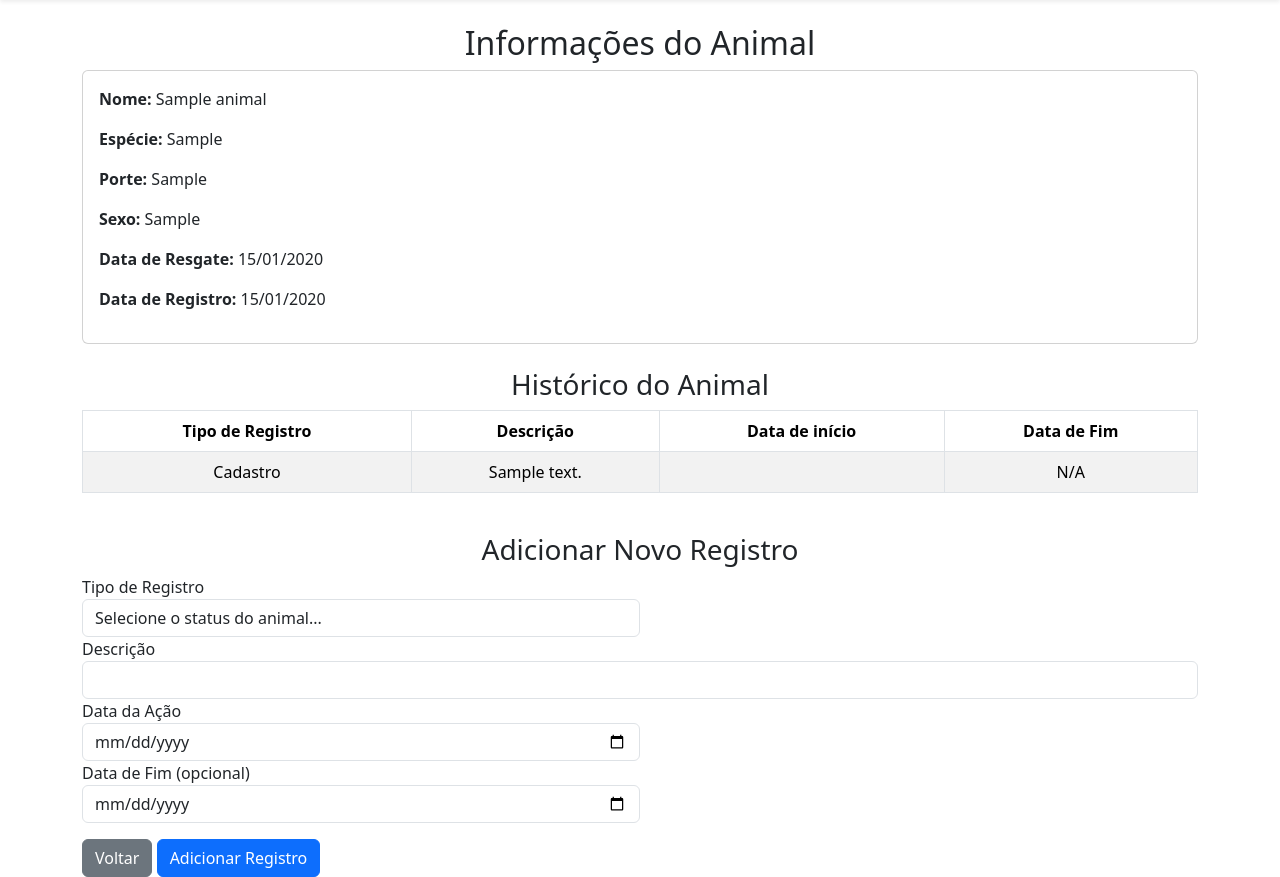
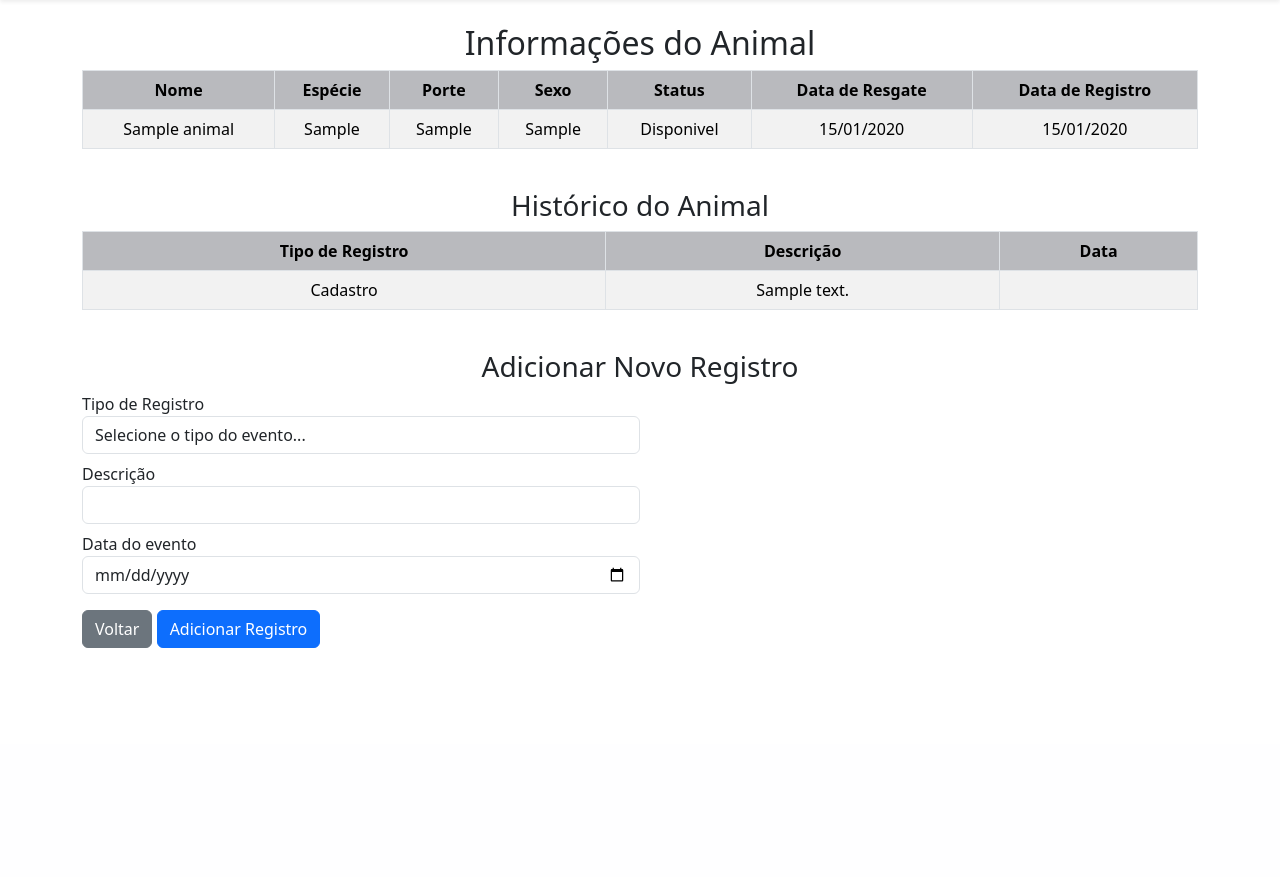
Before and after one commit to joaoflorao/street_pets_rescue, a Flask app: template app/templates/animal_history.html in a window 1280 px wide. Shown: the part 56-933 px from the top of the page. After the commit the page ends 704 px from the top, so only its background shows below. Run offline with Flask 3, Linux system fonts and the light colour scheme; tables that the repository leaves empty hold one stand-in row (values such as "Sample post"); the template is opened without the code that fills it: values that come from a table or form of the project are taken from there, most other values are stand-ins (such as "Sample title", 1, 10 or a date in 2020); some libraries are stand-ins or nearby versions.

Commit message:
[IMP] Implementação de melhorias no layout da tela de histórico do animal

```diff
--- a/app/static/css/style.css
+++ b/app/static/css/style.css
@@ -1,6 +1,10 @@
 body {
     background: #ffffff;
     height: 100vh;
+}
+
+.table thead th{
+    background: #b9babe;
 }
 
 .login-container,
--- a/app/templates/animal_history.html
+++ b/app/templates/animal_history.html
@@ -1,3 +1,5 @@
+<title>Histórico do Animal</title>
+
 {% extends 'base.html' %}
 
 {% block conteudo %}
@@ -6,18 +8,34 @@
 
     <div class="container mt-4">
         <!-- Informações do Animal -->
-        <div class="row">
+        <div class="row mt-4">
             <div class="col-md-12">
                 <h2 class="text-center">Informações do Animal</h2>
-                <div class="card">
-                    <div class="card-body">
-                        <p><strong>Nome:</strong> {{ animal.name }}</p>
-                        <p><strong>Espécie:</strong> {{ animal.animal_species }}</p>
-                        <p><strong>Porte:</strong> {{ animal.animal_size }}</p>
-                        <p><strong>Sexo:</strong> {{ animal.animal_sex }}</p>
-                        <p><strong>Data de Resgate:</strong> {{ animal.rescue_date.strftime('%d/%m/%Y') }}</p>
-                        <p><strong>Data de Registro:</strong> {{ animal.registration_date.strftime('%d/%m/%Y') }}</p>
-                    </div>
+                <div class="table-responsive">
+                    <table class="table table-striped table-bordered text-center">
+                        <thead class="thead-dark">
+                            <tr>
+                                <th>Nome</th>
+                                <th>Espécie</th>
+                                <th>Porte</th>
+                                <th>Sexo</th>
+                                <th>Status</th>
+                                <th>Data de Resgate</th>
+                                <th>Data de Registro</th>
+                            </tr>
+                        </thead>
+                        <tbody>
+                            <tr>
+                                <td>{{ animal.name }}</td>
+                                <td>{{ animal.animal_species }}</td>
+                                <td>{{ animal.animal_size }}</td>
+                                <td>{{ animal.animal_sex }}</td>
+                                <td>{{ animal.status.value }}</td>
+                                <td>{{ animal.rescue_date.strftime('%d/%m/%Y') }}</td>
+                                <td>{{ animal.registration_date.strftime('%d/%m/%Y') }}</td>
+                            </tr>
+                        </tbody>
+                    </table>
                 </div>
             </div>
         </div>
@@ -32,8 +50,7 @@
                             <tr>
                                 <th>Tipo de Registro</th>
                                 <th>Descrição</th>
-                                <th>Data de início</th>
-                                <th>Data de Fim</th>
+                                <th>Data</th>
                             </tr>
                         </thead>
                         <tbody>
@@ -42,7 +59,6 @@
                                     <td>{{ history.action_type.value }}</td>
                                     <td>{{ history.description }}</td>
                                     <td>{{ history.start_date.strftime('%d/%m/%Y') }}</td>
-                                    <td>{{ history.end_date.strftime('%d/%m/%Y') if history.end_date else 'N/A' }}</td>
                                 </tr>
                             {% endfor %}
                         </tbody>
@@ -55,32 +71,41 @@
         <div class="row mt-4">
             <div class="col-md-12">
                 <h3 class="text-center">Adicionar Novo Registro</h3>
-                <form action="/animal_history/register_event_history" method="POST">
+                <form action="/animal_history/register_event_history" method="POST"
+                      onsubmit="return confirmSubmit(event, 'Deseja registrar as informações ao histórico do animal?');">
                     <div class="form-row">
                         <div class="form-group col-md-6">
                             <label for="action_type">Tipo de Registro</label>
-                            <select class="form-control" id="action_type" name="nActionType" required>
-                                <option value="" selected disabled>Selecione o status do animal...</option>
+                            <select class="form-control" id="action_type" name="nActionType" required
+                                    onchange="toggleStatusInput()">
+                                <option value="" selected disabled>Selecione o tipo do evento...</option>
                                 {% for action_type in action_types_list %}
                                     {% if action_type != action_types_list.register %}
                                         <option value="{{ action_type.value }}">{{ action_type.value }}</option>
                                     {% endif %}
                                 {% endfor %}
                             </select>
+                            <div class="form-group col-md-6 mt-2" id="status_select_group" style="display: none;">
+                                <label for="status">Novo Status</label>
+                                <select class="form-control" id="status" name="nAnimalStatus">
+                                    <option value="" selected disabled>Selecione o status do animal...</option>
+                                        {% for status in status_list %}
+                                            {% if status != animal.status %}
+                                            <option value="{{ status.value }}">{{ status.value }}</option>
+                                            {% endif %}
+                                        {% endfor %}
+                                </select>
+                            </div>
                         </div>
-                        <div class="form-group col-md6">
+                        <div class="form-group col-md-6 mt-2">
                             <label for="description">Descrição</label>
                             <input type="text" class="form-control" id="description" name="nDescription" required>
                         </div>
                     </div>
                     <div class="form-row">
-                        <div class="form-group col-md-6">
-                            <label for="action_date">Data da Ação</label>
-                            <input type="date" class="form-control" id="action_date" name="nActionDate" required>
-                        </div>
-                        <div class="form-group col-md-6">
-                            <label for="end_date">Data de Fim (opcional)</label>
-                            <input type="date" class="form-control" id="end_date" name="nEndDate">
+                        <div class="form-group col-md-6 mt-2">
+                            <label for="event_date">Data do evento</label>
+                            <input type="date" class="form-control" id="event_date" name="nEventDate" required>
                         </div>
                     </div>
                     <input type="hidden" name="nAnimalId" value="{{ animal.id }}">
--- a/app/templates/base.html
+++ b/app/templates/base.html
@@ -4,6 +4,7 @@
     <meta charset="utf-8">
     <meta name="viewport" content="width=device-width, initial-scale=1">
     <title>Street Pets Rescue</title>
+    <script src="https://cdn.jsdelivr.net/npm/sweetalert2@11"></script>
     <link href="https://cdn.jsdelivr.net/npm/bootstrap-icons/font/bootstrap-icons.css" rel="stylesheet">
     <link href="{{ url_for('static', filename='css/bootstrap.css') }}" rel="stylesheet" type="text/css">
     <link href="{{ url_for('static', filename='css/style.css') }}" rel="stylesheet" type="text/css">
@@ -43,7 +44,5 @@
     <script src="https://cdnjs.cloudflare.com/ajax/libs/font-awesome/6.0.0/js/all.min.js"></script>
     <script src="{{ url_for('static', filename='js/bootstrap.bundle.js') }}" type="text/javascript"></script>
     <script src="{{ url_for('static', filename='js/script.js') }}" type="text/javascript"></script>
-    <script src="https://cdnjs.cloudflare.com/ajax/libs/jquery/3.3.1/jquery.min.js"></script>
-    <script src="https://cdn.jsdelivr.net/npm/sweetalert2@11"></script>
 </body>
 </html>
--- a/app/templates/register_animal.html
+++ b/app/templates/register_animal.html
@@ -18,7 +18,8 @@
         <h2>Cadastro de Animal</h2>
     </div>
     <div class="card-body animal-card">
-        <form action="/animal/register" method="post">
+        <form action="/animal/register" method="POST"
+              onsubmit="return confirmSubmit(event, 'Deseja Cadastrar o animal?');">
             <div class="form-row">
                 <div class="form-group col-md-6">
                     <label for="name" class="form-label required-field">
```
Also changed, not shown: app/templates/detail_animal.html (+5 -6 lines).
